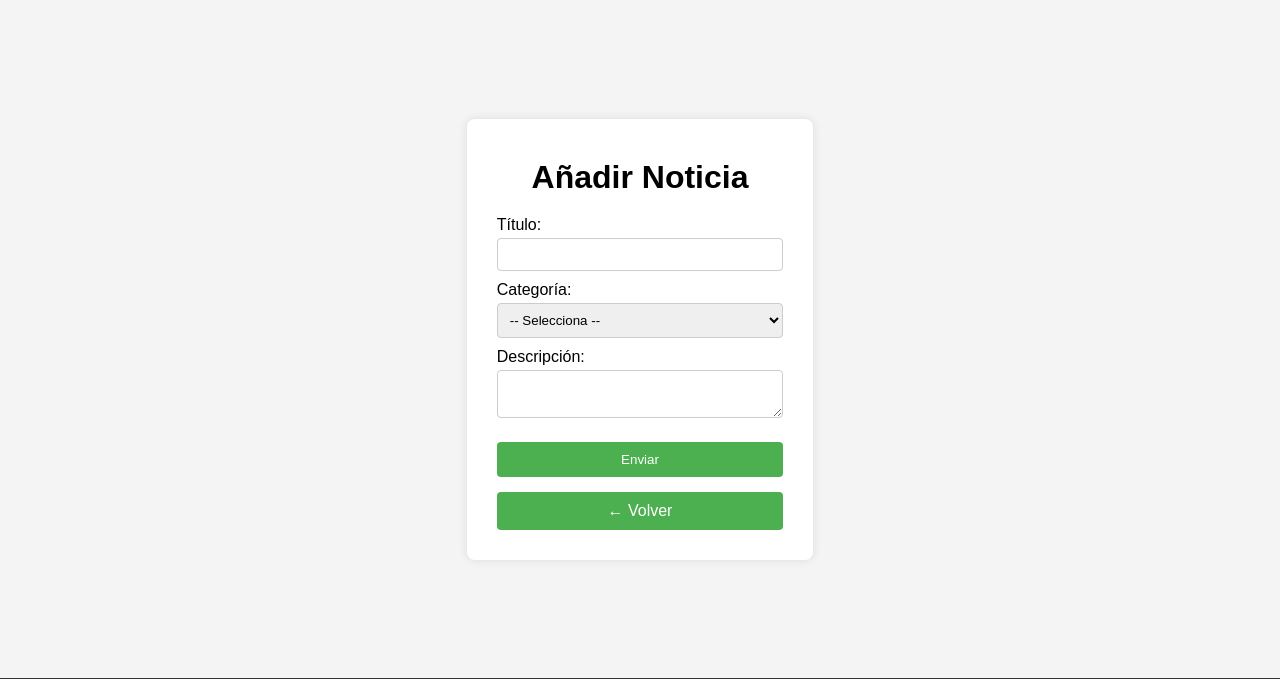
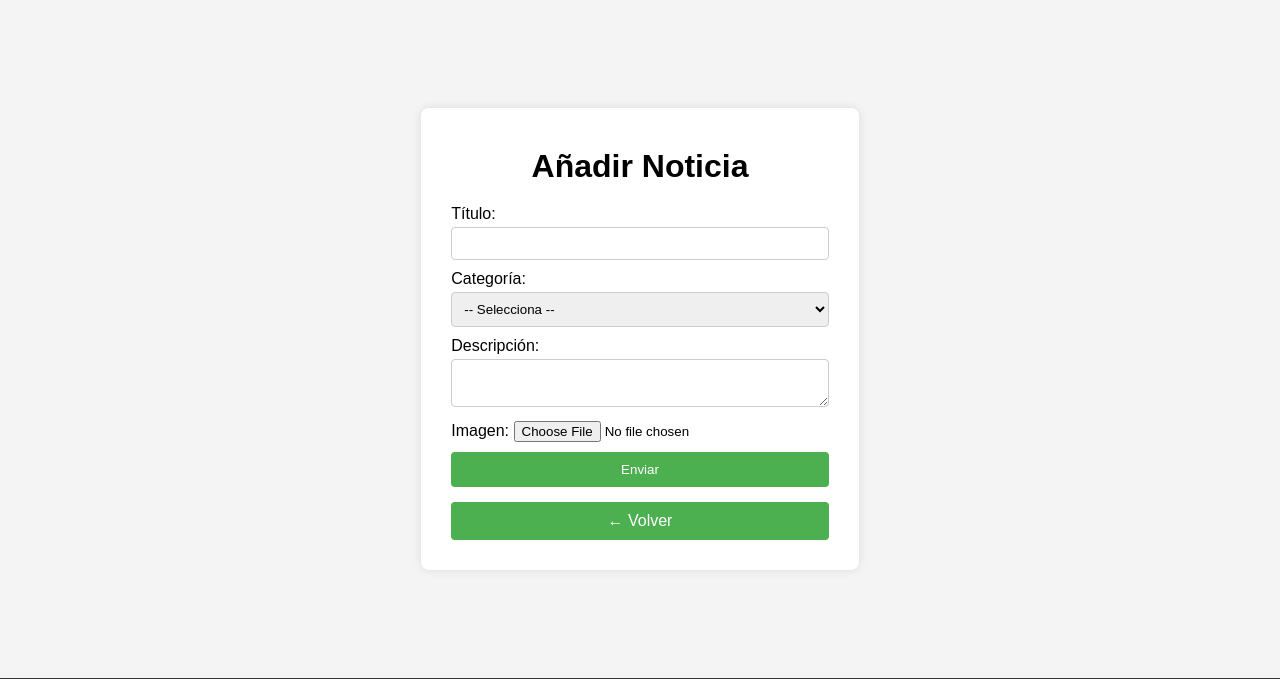
Before and after one commit to SharmarAndrey/BBDD, a PHP site: page /anadir_noticia.php in a window 1280 px wide. Shown: the part 48-727 px from the top of the page. Run offline with PHP 8.4, Linux system fonts and the light colour scheme.

Commit message:
anadi noticia con image

```diff
--- a/noticias/anadir_noticia.php
+++ b/noticias/anadir_noticia.php
@@ -20,10 +20,23 @@ if ($_SERVER['REQUEST_METHOD'] === 'POST') {
         $descripcionErr = "Tienes que introducir una descripción";
     }
 
-    if (!$tituloErr && !$categoriaErr && !$descripcionErr) {
+    // Manejo de imagen
+    $imagen = "img/default.jpg"; // valor por defecto
+    if (isset($_FILES["file"]) && $_FILES["file"]["error"] == UPLOAD_ERR_OK) {
+        $uploadDir = "img/";
+        $fileName = basename($_FILES["file"]["name"]);
+        $imagePath = $uploadDir . $fileName;
+        if (move_uploaded_file($_FILES["file"]["tmp_name"], $imagePath)) {
+            $imagen = $imagePath;
+        } else {
+            $insertaErr = "❌ Error subiendo la imagen.";
+        }
+    }
+
+    if (!$tituloErr && !$categoriaErr && !$descripcionErr && !$insertaErr) {
         try {
-            $stmt = $pdo->prepare("INSERT INTO noticias (titulo, descripcion, categoria, user_id) VALUES (?, ?, ?, ?)");
-            $stmt->execute([$titulo, $descripcion, $categoria, $user_id]);
+            $stmt = $pdo->prepare("INSERT INTO noticias (titulo, descripcion, categoria, user_id, imagen) VALUES (?, ?, ?, ?, ?)");
+            $stmt->execute([$titulo, $descripcion, $categoria, $user_id, $imagen]);
             $insertaSuccess = "✅ Noticia insertada con éxito";
             $titulo = $categoria = $descripcion = "";
         } catch (Exception $e) {
@@ -34,12 +47,13 @@ if ($_SERVER['REQUEST_METHOD'] === 'POST') {
 
 require_once "partials/header.php";
 ?>
+
 <main>
 <div id="main">
     <h1 class="success"><?= $insertaSuccess ?></h1>
     <h1 class="error"><?= $insertaErr ?></h1>
     <h1>Añadir Noticia</h1>
-    <form method="POST">
+    <form method="POST" enctype="multipart/form-data">
         <label>Título:</label>
         <input type="text" name="titulo" value="<?= htmlspecialchars($titulo) ?>">
         <span class="error"><?= $tituloErr ?></span>
@@ -56,6 +70,9 @@ require_once "partials/header.php";
         <textarea name="descripcion"><?= htmlspecialchars($descripcion) ?></textarea>
         <span class="error"><?= $descripcionErr ?></span>
 
+        <label>Imagen:</label>
+        <input type="file" name="file">
+
         <input type="submit" value="Enviar">
     </form>
     <a href="index.php" class="button">← Volver</a>
--- a/noticias/noticia.php
+++ b/noticias/noticia.php
@@ -7,6 +7,7 @@ $noticia = $stmt->fetch(PDO::FETCH_ASSOC);
 
 require_once "partials/header.php";
 ?>
+
 <main>
 <div class="tarjeta">
     <?php if ($noticia): ?>
@@ -15,6 +16,9 @@ require_once "partials/header.php";
             <small><strong>Categoría:</strong> <?= htmlspecialchars($noticia['categoria']) ?> &nbsp; | &nbsp;
             <strong>Fecha:</strong> <?= $noticia['fecha'] ?></small>
         </div>
+        <?php if (!empty($noticia['imagen'])): ?>
+            <img src="<?= htmlspecialchars($noticia['imagen']) ?>" alt="Imagen de la noticia" style="max-width:400px;">
+        <?php endif; ?>
         <p class="contenido"><?= nl2br(htmlspecialchars($noticia['descripcion'])) ?></p>
         <div class="meta">
             <small><strong>Publicado por:</strong> <?= $noticia['user_id'] ?></small>
@@ -26,4 +30,5 @@ require_once "partials/header.php";
     <?php endif; ?>
 </div>
 </main>
+
 <?php require_once "partials/footer.php"; ?>
```
Also changed, not shown: noticias/index.php (+7 -6 lines), noticias/img/Nomand camp.png (added), noticias/img/Panda.jpg (added).
